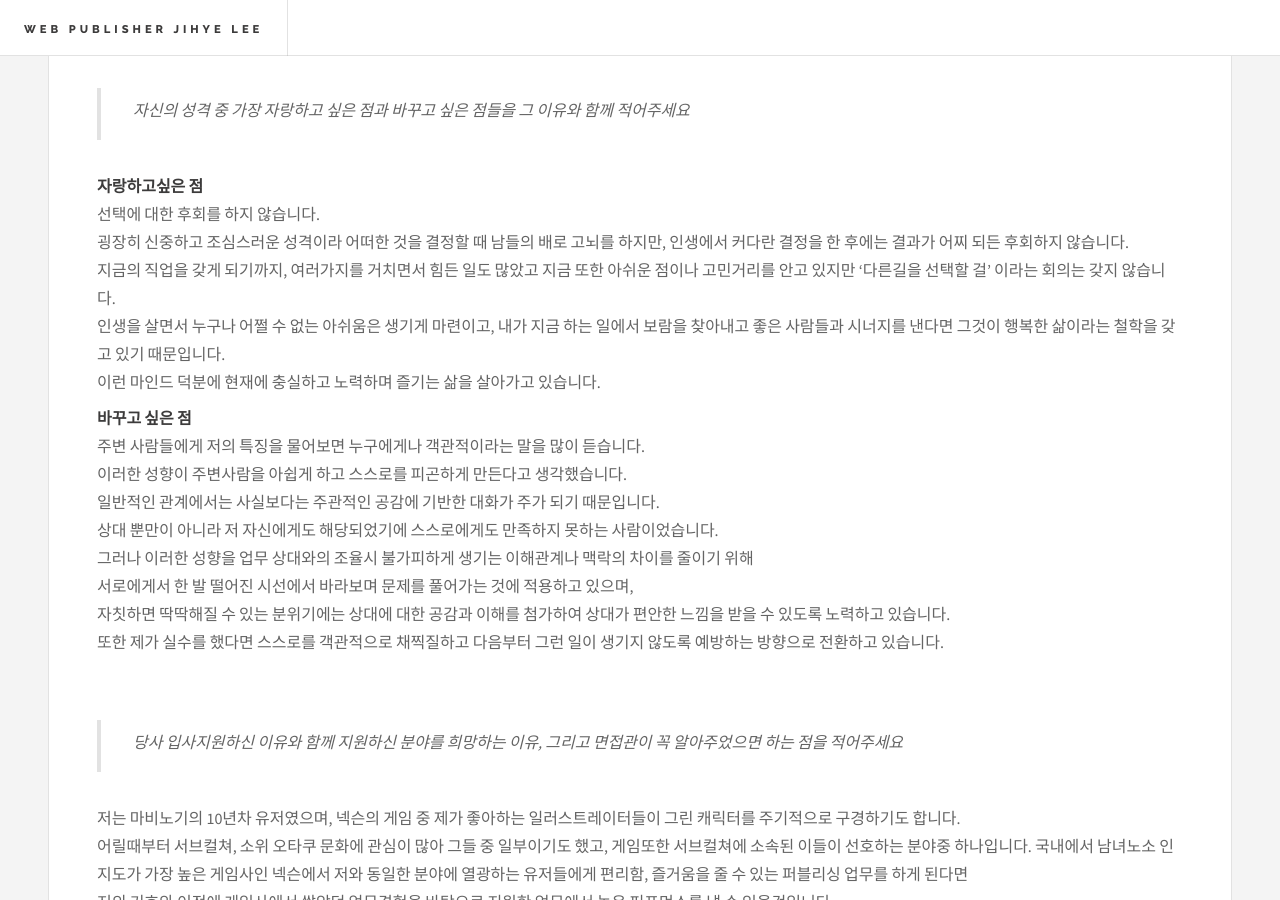
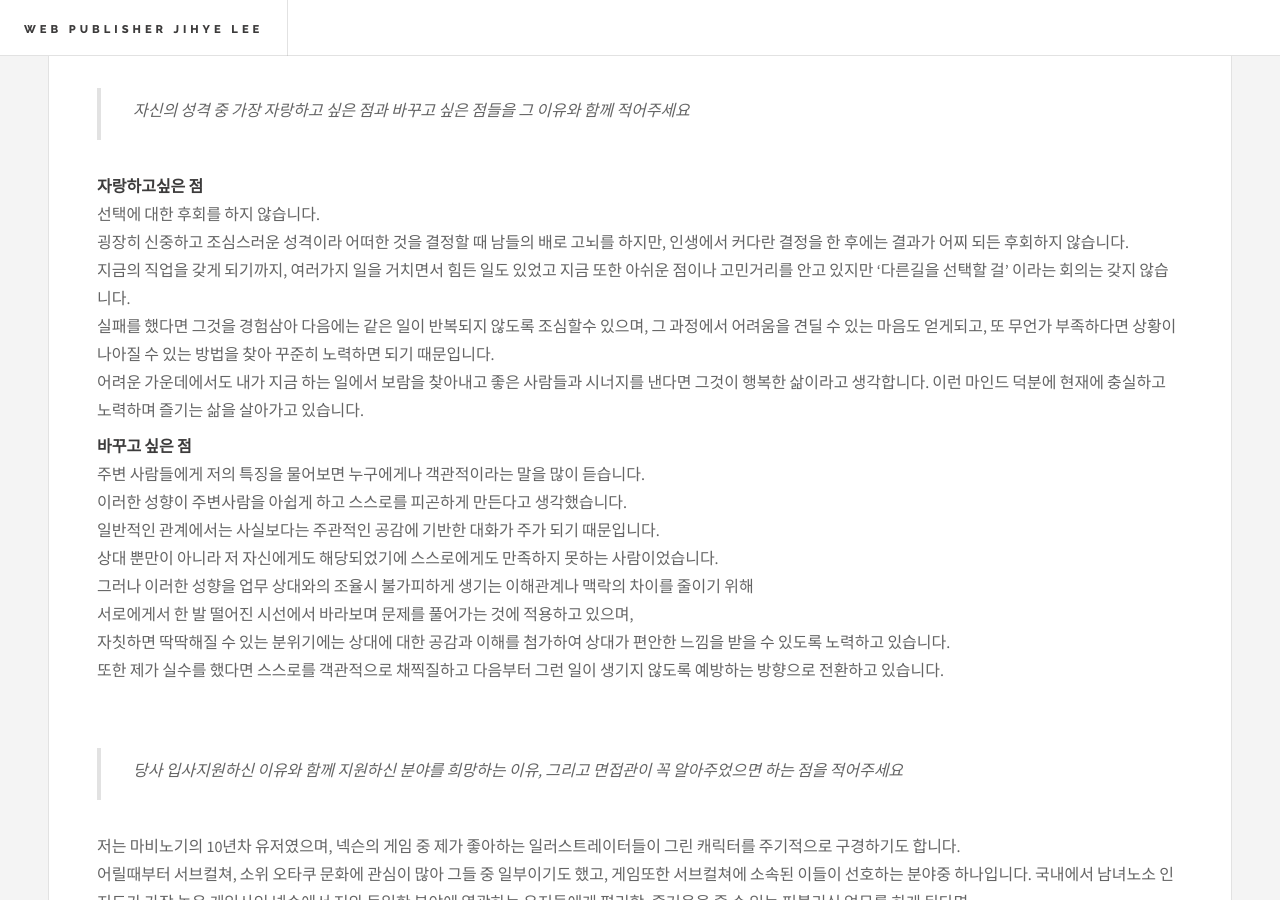
Before and after one commit to jihyelee619/jihyelee619.github.io, a Jekyll site: the page built from about.md, in a window 1280 px wide and 900 px high, scrolled down 3148 px. Built offline with Jekyll 4.4.1, drawn with Linux system fonts in a browser that asks for light colours.

Commit message:
modify description

```diff
--- a/about.md
+++ b/about.md
@@ -89,8 +89,9 @@ AngularJS(1.5.x) 기반이었으며, 다양한 라이브러리를 이용하여
 **자랑하고싶은 점**
 선택에 대한 후회를 하지 않습니다.
 굉장히 신중하고 조심스러운 성격이라 어떠한 것을 결정할 때 남들의 배로 고뇌를 하지만, 인생에서 커다란 결정을 한 후에는 결과가 어찌 되든 후회하지 않습니다.
-지금의 직업을 갖게 되기까지, 여러가지를 거치면서 힘든 일도 많았고 지금 또한 아쉬운 점이나 고민거리를 안고 있지만 ‘다른길을 선택할 걸’ 이라는 회의는 갖지 않습니다.
-인생을 살면서 누구나 어쩔 수 없는 아쉬움은 생기게 마련이고, 내가 지금 하는 일에서 보람을 찾아내고 좋은 사람들과 시너지를 낸다면 그것이 행복한 삶이라는 철학을 갖고 있기 때문입니다.
+지금의 직업을 갖게 되기까지, 여러가지 일을 거치면서 힘든 일도 있었고 지금 또한 아쉬운 점이나 고민거리를 안고 있지만 ‘다른길을 선택할 걸’ 이라는 회의는 갖지 않습니다.
+실패를 했다면 그것을 경험삼아 다음에는 같은 일이 반복되지 않도록 조심할수 있으며, 그 과정에서 어려움을 견딜 수 있는 마음도 얻게되고, 또 무언가 부족하다면 상황이 나아질 수 있는 방법을 찾아 꾸준히 노력하면 되기 때문입니다.
+어려운 가운데에서도 내가 지금 하는 일에서 보람을 찾아내고 좋은 사람들과 시너지를 낸다면 그것이 행복한 삶이라고 생각합니다.
 이런 마인드 덕분에 현재에 충실하고 노력하며 즐기는 삶을 살아가고 있습니다.
 
 **바꾸고 싶은 점**
```
